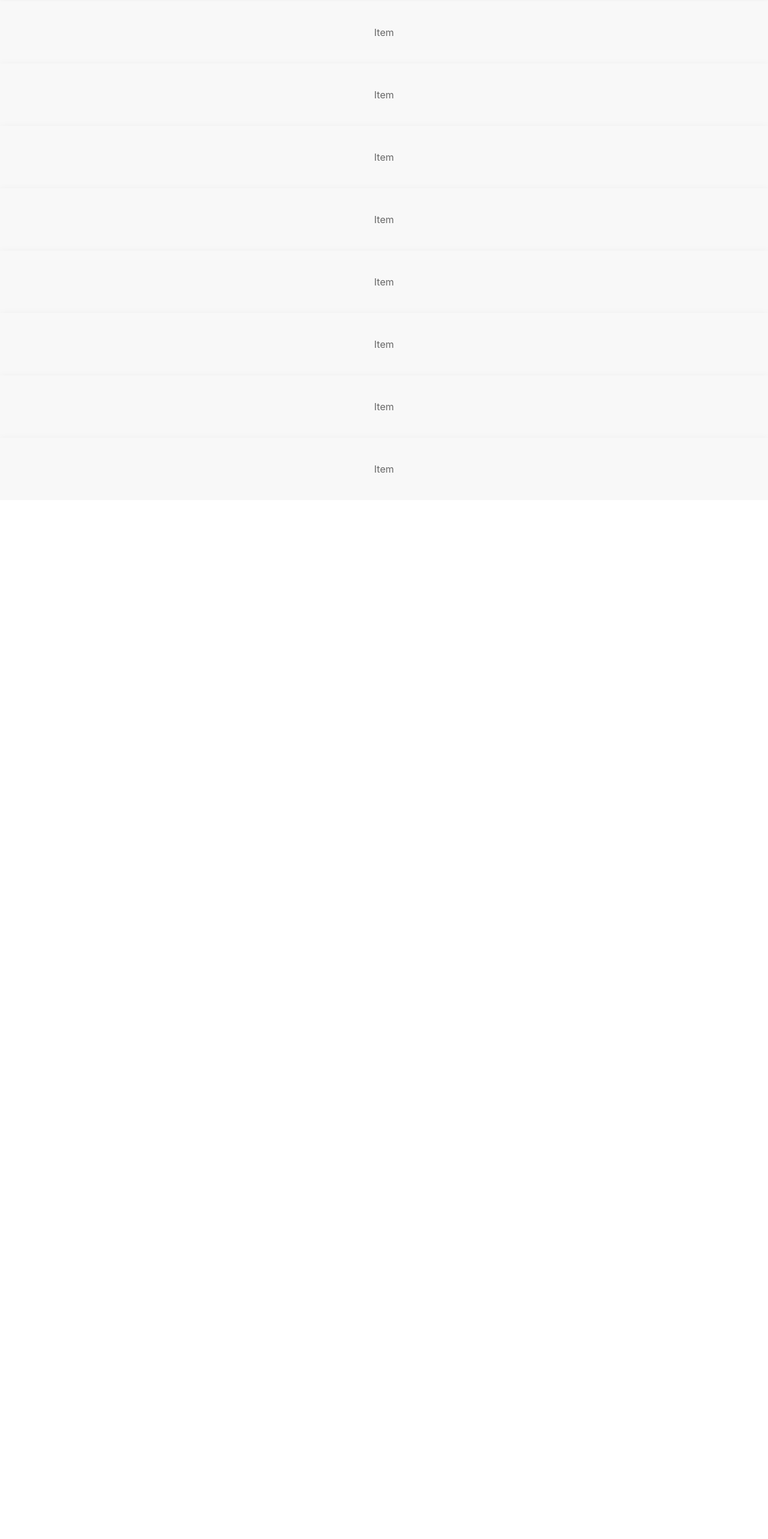
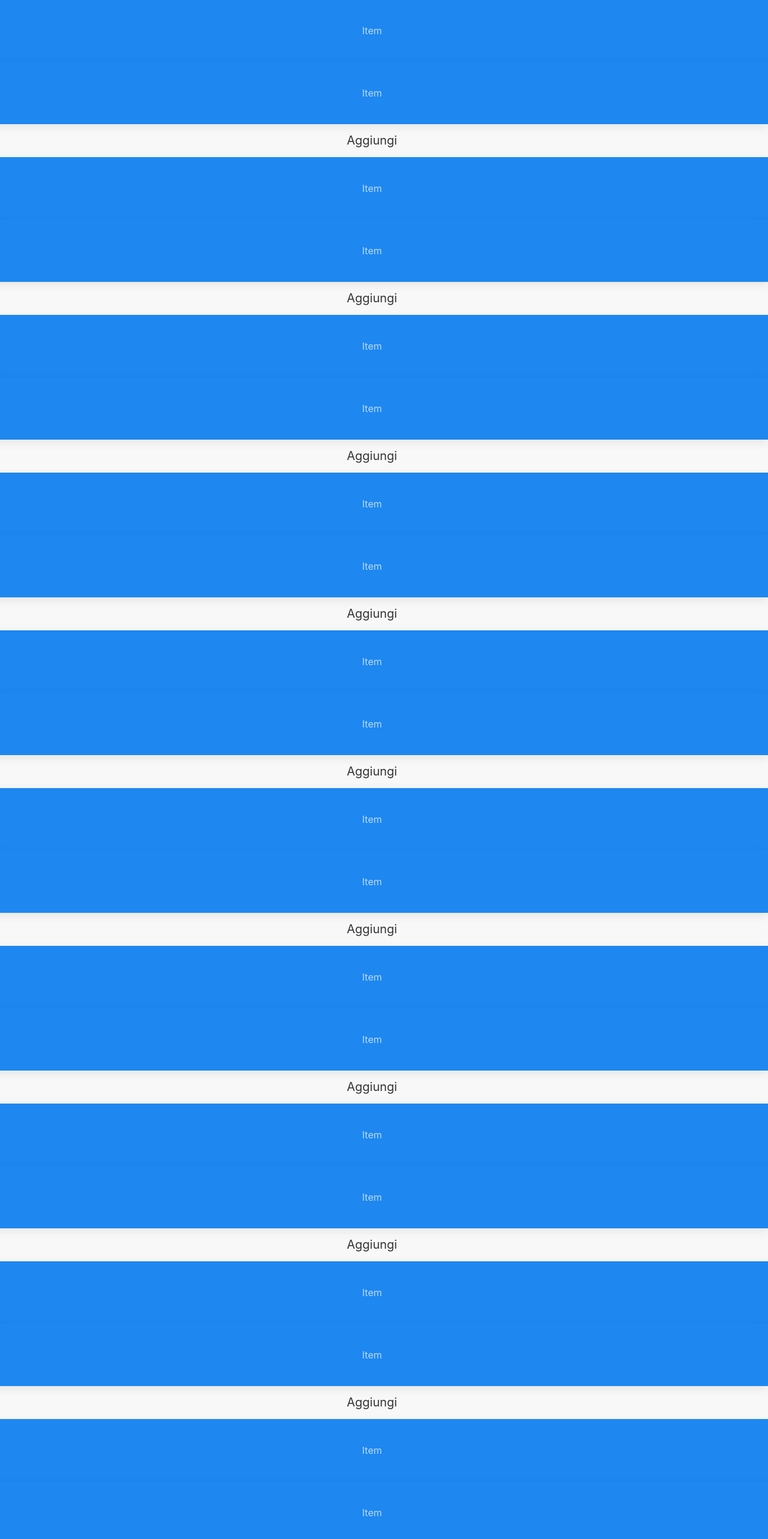
Before and after one commit to marcoa5/babyfood, an Angular app: page / in a window 1280 px wide. Shown: the part 126-2692 px from the top of the page at 60% size. Before the commit the page ends 960 px from the top, so only its background shows below. Built offline with nearby package versions, Linux system fonts and the light colour scheme.

Commit message:
gridtest

```diff
--- a/src/app/main/main.component.html
+++ b/src/app/main/main.component.html
@@ -1,35 +1,90 @@
-<div class="uk-grid-medium uk-child-width-expand@s uk-text-center" uk-grid>
+<div class="uk-grid-small  uk-grid-row-collapse  uk-child-width-expand@s uk-text-center" uk-grid>
+    <button class="uk-button uk-button-default uk-button-large">Aggiungi</button>
     <div>
-        <div class="uk-card uk-card-default uk-card-body">Item</div>
-    </div>
-    <div>
-        <div class="uk-card uk-card-default uk-card-body">Item</div>
-    </div>
-    <div>
-        <div class="uk-card uk-card-default uk-card-body">Item</div>
+        <div class="uk-grid-small  uk-grid-row-collapse  uk-child-width-expand@s uk-text-center" uk-grid>
+            <div class="uk-card uk-card-primary uk-card-body">Item</div>
+            <div class="uk-card uk-card-primary uk-card-body">Item</div>
+        </div>
     </div>
 </div>
-
-
-    <div class="uk-grid-medium uk-child-width-expand@s uk-text-center" uk-grid>
-        <div>
-            <div class="uk-card uk-card-default uk-card-body">Item</div>
-        </div>
-        <div>
-            <div class="uk-card uk-card-default uk-card-body">Item</div>
-        </div>
-        <div>
-            <div class="uk-card uk-card-default uk-card-body">Item</div>
+<div class="uk-grid-small  uk-grid-row-collapse  uk-child-width-expand@s uk-text-center" uk-grid>
+    <button class="uk-button uk-button-default uk-button-large">Aggiungi</button>
+    <div>
+        <div class="uk-grid-small  uk-grid-row-collapse  uk-child-width-expand@s uk-text-center" uk-grid>
+            <div class="uk-card uk-card-primary uk-card-body">Item</div>
+            <div class="uk-card uk-card-primary uk-card-body">Item</div>
         </div>
     </div>
-    <div class="uk-grid-medium uk-child-width-expand@s uk-text-center" uk-grid>
-        <div>
-            <div class="uk-card uk-card-default uk-card-body">Item</div>
-        </div>
-        <div>
-            <div class="uk-card uk-card-default uk-card-body">Item</div>
-        </div>
-        <div>
-            <div class="uk-card uk-card-default uk-card-body">Item</div>
+</div>
+<div class="uk-grid-small  uk-grid-row-collapse  uk-child-width-expand@s uk-text-center" uk-grid>
+    <button class="uk-button uk-button-default uk-button-large">Aggiungi</button>
+    <div>
+        <div class="uk-grid-small  uk-grid-row-collapse  uk-child-width-expand@s uk-text-center" uk-grid>
+            <div class="uk-card uk-card-primary uk-card-body">Item</div>
+            <div class="uk-card uk-card-primary uk-card-body">Item</div>
         </div>
     </div>
+</div>
+<div class="uk-grid-small  uk-grid-row-collapse  uk-child-width-expand@s uk-text-center" uk-grid>
+    <button class="uk-button uk-button-default uk-button-large">Aggiungi</button>
+    <div>
+        <div class="uk-grid-small  uk-grid-row-collapse  uk-child-width-expand@s uk-text-center" uk-grid>
+            <div class="uk-card uk-card-primary uk-card-body">Item</div>
+            <div class="uk-card uk-card-primary uk-card-body">Item</div>
+        </div>
+    </div>
+</div>
+<div class="uk-grid-small  uk-grid-row-collapse  uk-child-width-expand@s uk-text-center" uk-grid>
+    <button class="uk-button uk-button-default uk-button-large">Aggiungi</button>
+    <div>
+        <div class="uk-grid-small  uk-grid-row-collapse  uk-child-width-expand@s uk-text-center" uk-grid>
+            <div class="uk-card uk-card-primary uk-card-body">Item</div>
+            <div class="uk-card uk-card-primary uk-card-body">Item</div>
+        </div>
+    </div>
+</div>
+<div class="uk-grid-small  uk-grid-row-collapse  uk-child-width-expand@s uk-text-center" uk-grid>
+    <button class="uk-button uk-button-default uk-button-large">Aggiungi</button>
+    <div>
+        <div class="uk-grid-small  uk-grid-row-collapse  uk-child-width-expand@s uk-text-center" uk-grid>
+            <div class="uk-card uk-card-primary uk-card-body">Item</div>
+            <div class="uk-card uk-card-primary uk-card-body">Item</div>
+        </div>
+    </div>
+</div>
+<div class="uk-grid-small  uk-grid-row-collapse  uk-child-width-expand@s uk-text-center" uk-grid>
+    <button class="uk-button uk-button-default uk-button-large">Aggiungi</button>
+    <div>
+        <div class="uk-grid-small  uk-grid-row-collapse  uk-child-width-expand@s uk-text-center" uk-grid>
+            <div class="uk-card uk-card-primary uk-card-body">Item</div>
+            <div class="uk-card uk-card-primary uk-card-body">Item</div>
+        </div>
+    </div>
+</div>
+<div class="uk-grid-small  uk-grid-row-collapse  uk-child-width-expand@s uk-text-center" uk-grid>
+    <button class="uk-button uk-button-default uk-button-large">Aggiungi</button>
+    <div>
+        <div class="uk-grid-small  uk-grid-row-collapse  uk-child-width-expand@s uk-text-center" uk-grid>
+            <div class="uk-card uk-card-primary uk-card-body">Item</div>
+            <div class="uk-card uk-card-primary uk-card-body">Item</div>
+        </div>
+    </div>
+</div>
+<div class="uk-grid-small  uk-grid-row-collapse  uk-child-width-expand@s uk-text-center" uk-grid>
+    <button class="uk-button uk-button-default uk-button-large">Aggiungi</button>
+    <div>
+        <div class="uk-grid-small  uk-grid-row-collapse  uk-child-width-expand@s uk-text-center" uk-grid>
+            <div class="uk-card uk-card-primary uk-card-body">Item</div>
+            <div class="uk-card uk-card-primary uk-card-body">Item</div>
+        </div>
+    </div>
+</div>
+<div class="uk-grid-small  uk-grid-row-collapse  uk-child-width-expand@s uk-text-center" uk-grid>
+    <button class="uk-button uk-button-default uk-button-large">Aggiungi</button>
+    <div>
+        <div class="uk-grid-small  uk-grid-row-collapse  uk-child-width-expand@s uk-text-center" uk-grid>
+            <div class="uk-card uk-card-primary uk-card-body">Item</div>
+            <div class="uk-card uk-card-primary uk-card-body">Item</div>
+        </div>
+    </div>
+</div>
--- a/src/app/upbar/upbar.component.html
+++ b/src/app/upbar/upbar.component.html
@@ -1,5 +1,5 @@
 <div uk-sticky="sel-target: .uk-navbar-container; cls-active: uk-navbar-sticky; bottom: #transparent-sticky-navbar">
-    <nav class="uk-navbar-container " uk-navbar style="position: relative; z-index: 980; color:black; background-color: #ffc6ac;">
+    <nav class="uk-navbar-container" uk-navbar style="height:70px; position: relative; z-index: 980; color:black; background-color: #ffc6ac;">
         <button class="uk-button uk-button-default uk-margin-small-right" type="button" uk-toggle="target: #offcanvas-usage" style="color:black; background-color: #ffc6ac;"><span uk-icon="menu"></span></button>
 
         <div class="uk-navbar-center">
@@ -12,9 +12,9 @@
     <div class="uk-offcanvas-bar">
 
         <button class="uk-offcanvas-close" type="button" uk-close></button>
-        <a href="#"><h4>Menu 1</h4></a>
-        <a href="#"><h4>Menu 2</h4></a>
-        <a href="#"><h4>Menu 3</h4></a>
+        <a href="main"><h4>Menu 1</h4></a>
+        <a href="cc"><h4>Menu 2</h4></a>
+        <a href="main"><h4>Menu 3</h4></a>
         <a href="#"><h4>Menu 4</h4></a>
     </div>
 </div>
```
